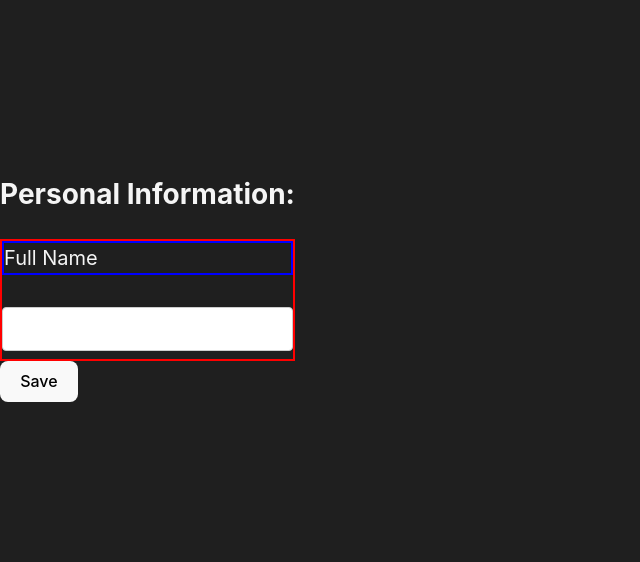
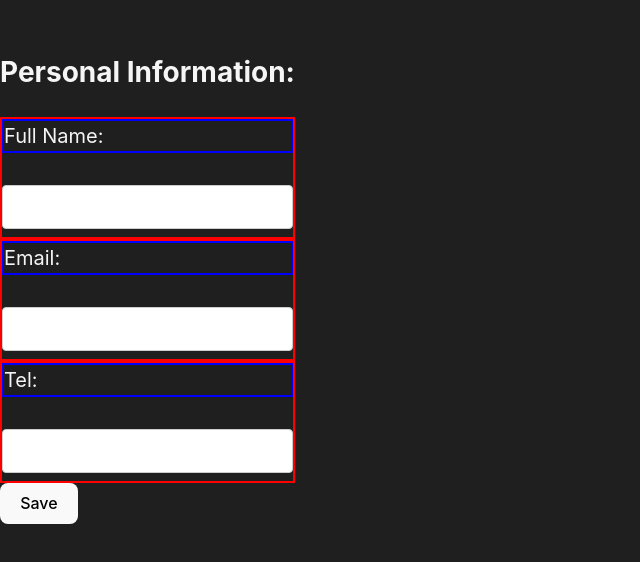
Before and after one commit to Omerrob11/cv_app, a React (Vite) app: page / in a window 1280 px wide. Shown: the part 124-686 px from the top of the page, without its empty margins (0-640 px from the left). Built offline with nearby package versions, Linux system fonts and the light colour scheme.

Commit message:
:feat: setup add email and tel inputs to form

```diff
--- a/src/components/Personal-info.jsx
+++ b/src/components/Personal-info.jsx
@@ -5,8 +5,16 @@ export default function PersonalInfo() {
     <form className="form_container">
       <h2 className="form_title">Personal Information:</h2>
       <div className="input_container">
-        <label htmlFor="full_name">Full Name</label>
+        <label htmlFor="full_name">Full Name:</label>
         <input type="text" id="full_name" />
+      </div>
+      <div className="input_container">
+        <label htmlFor="email">Email:</label>
+        <input type="email" id="email" />
+      </div>
+      <div className="input_container">
+        <label htmlFor="tel">Tel:</label>
+        <input type="tel" id="tel" />
       </div>
 
       <button type="submit">Save</button>
--- a/src/index.css
+++ b/src/index.css
@@ -3,6 +3,7 @@
 *::after {
   box-sizing: border-box;
 }
+
 :root {
   font-family: Inter, system-ui, Avenir, Helvetica, Arial, sans-serif;
   line-height: 1.5;
--- a/src/styles/form-style.css
+++ b/src/styles/form-style.css
@@ -23,7 +23,7 @@ button {
   border: 2px solid red;
 }
 
-input[type="text"] {
+input {
   width: 100%;
   padding: 12px 20px;
   margin: 8px 0;
```
